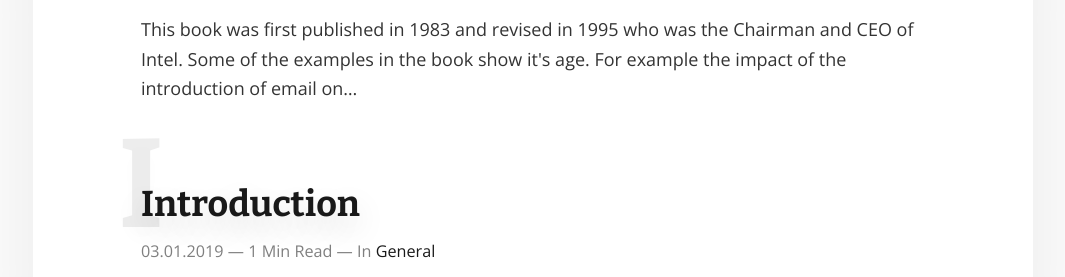
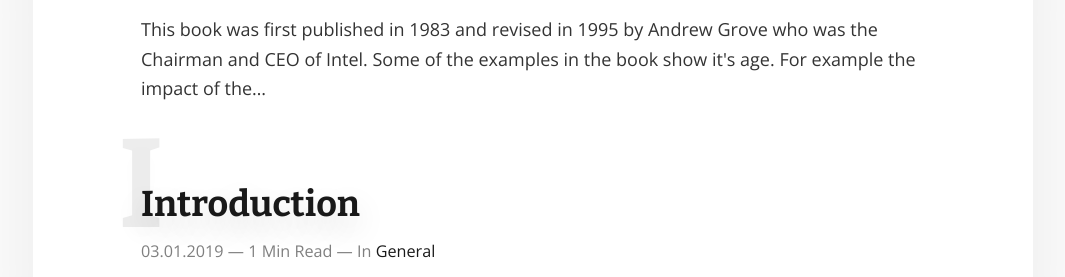
Before and after one commit to marksmithson/mark.smithson.me, a Gatsby site: page / in a window 1280 px wide. Shown: the part 747-1024 px from the top of the page, without its empty margins (107-1172 px from the left). Built offline with nearby package versions, Linux system fonts and the light colour scheme; Gatsby itself is replaced by a stand-in of ours; some packages are replaced by stand-ins of ours.

Commit message:
fix text

```diff
--- a/blog/2019-01-05/index.md
+++ b/blog/2019-01-05/index.md
@@ -5,7 +5,7 @@ category: "Books"
 ---
 [![Book Cover - High Output Management by Andy Grove](/images/high-output-management.jpg)](https://www.amazon.co.uk/High-Output-Management-Andrew-Grove/dp/0679762884)
 
-This book was first published in 1983 and revised in 1995 who was the Chairman and CEO of Intel.
+This book was first published in 1983 and revised in 1995 by Andrew Grove who was the Chairman and CEO of Intel.
 
 Some of the examples in the book show it's age. For example the impact of the introduction of email on mailroom managers is covered.  Plans involved, installing printers in the mail rooms of different locations so that the messages could then be distributed to staff at those locations.
 
```
